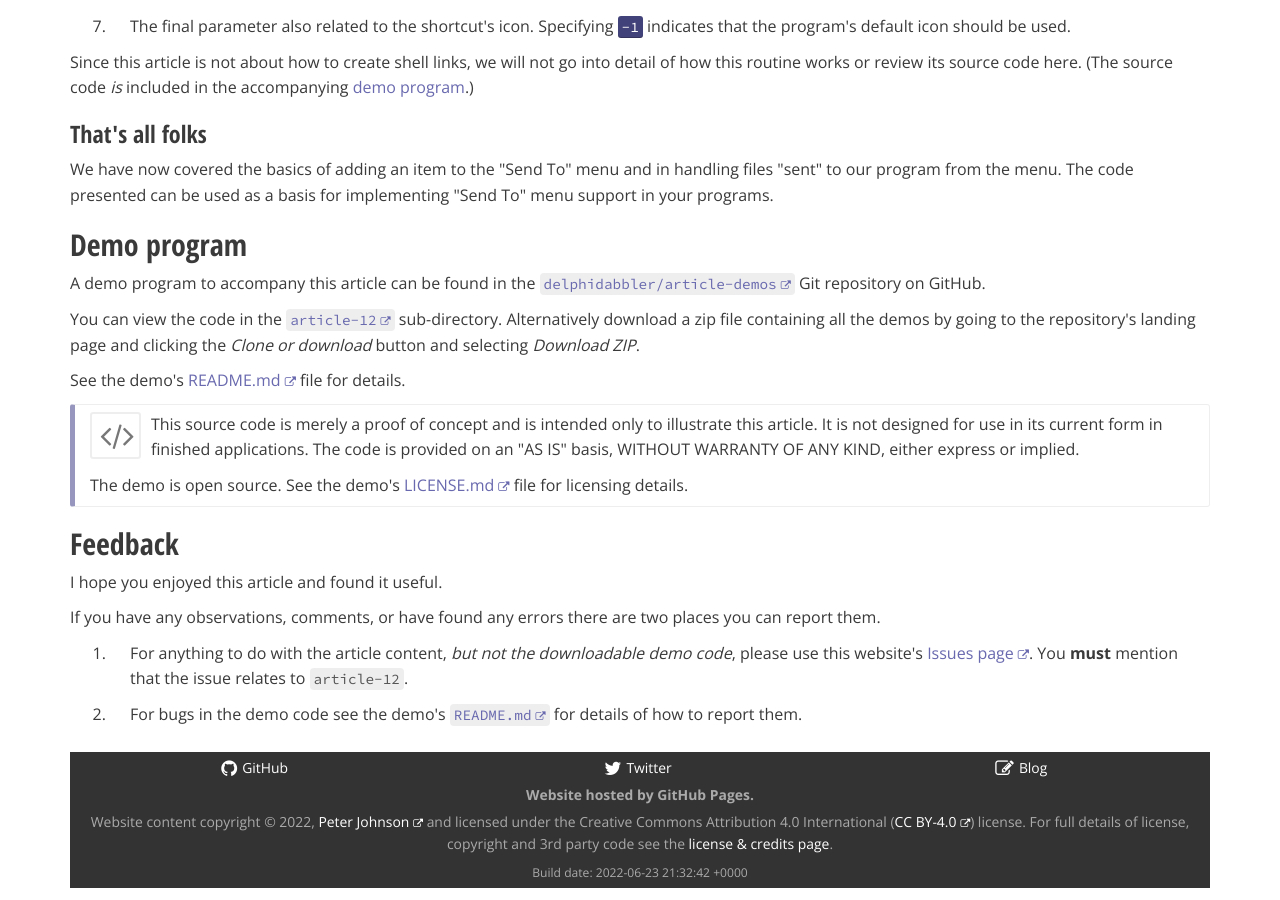
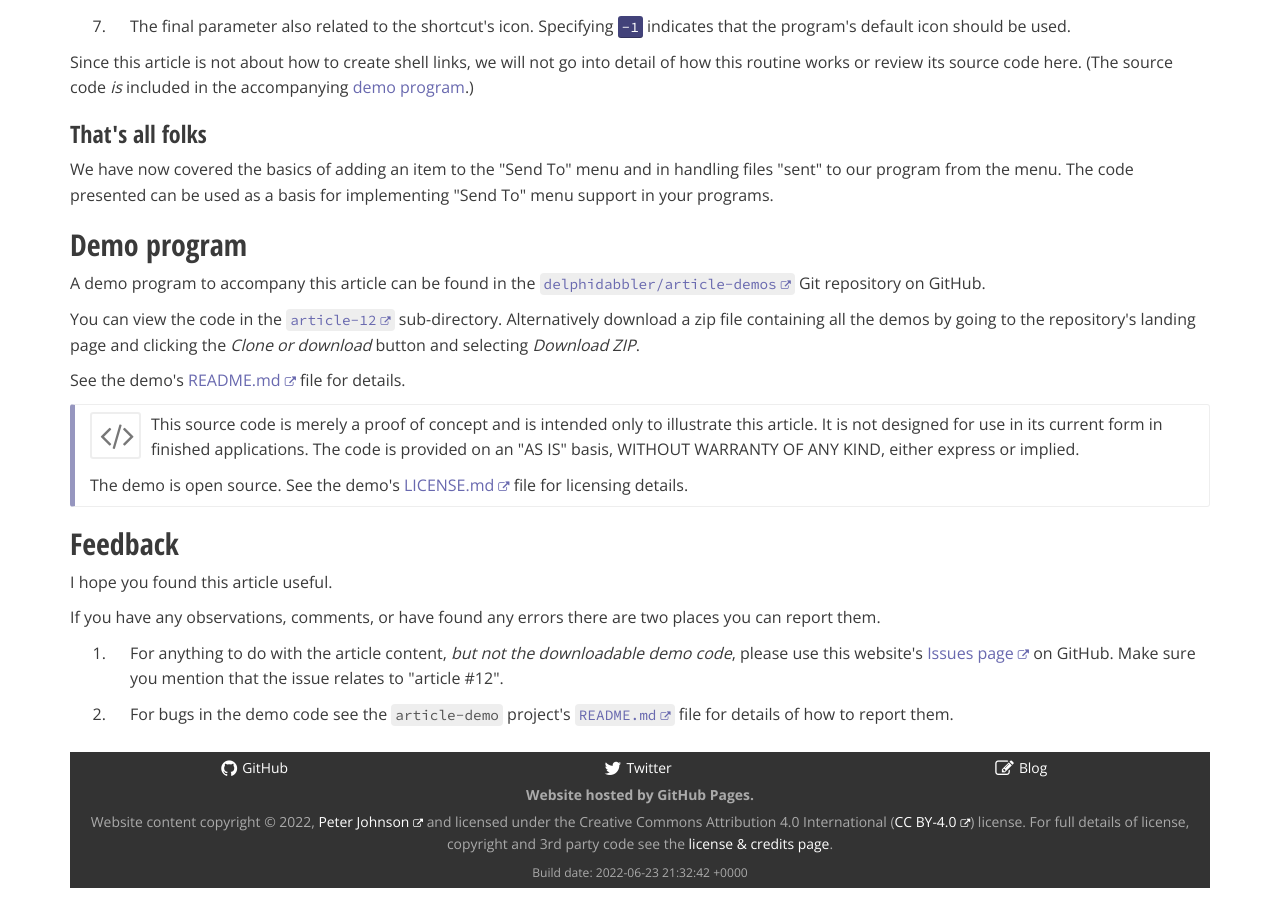
Before and after one commit to delphidabbler/delphidabbler.github.io, a Jekyll site: the page built from _articles/article-12.html, in a window 1280 px wide and 900 px high, scrolled down 2597 px. Built offline with Jekyll 4.4.1, drawn with Linux system fonts in a browser that asks for light colours; nearby versions of some CDN libraries; comment, search, counter and statistics services are not loaded.

Commit message:
Update article-12.html

```diff
--- a/_articles/article-12.html
+++ b/_articles/article-12.html
@@ -162,17 +162,18 @@
 
 <section id="feedback">
 
-    <h2>Feedback</h2>
+  <h2>Feedback</h2>
 
-    <p>I hope you enjoyed this article and found it useful.</p>
+  <p>I hope you found this article useful.</p>
 
-    <p>If you have any observations, comments, or have found any errors there are two places you can report them.</p>
+  <p>If you have any observations, comments, or have found any errors there are two places you can report them.</p>
 
-    <ol class="wide">
+  <ol class="wide">
 
-        <li>For anything to do with the article content, <em>but not the downloadable demo code</em>, please use this website's <a href="https://github.com/delphidabbler/delphidabbler.github.io/issues">Issues page</a>. You <strong>must</strong> mention that the issue relates to <code>article-12</code>.</li>
+    <li>For anything to do with the article content, <em>but not the downloadable demo code</em>, please use this website's <a href="https://github.com/delphidabbler/delphidabbler.github.io/issues">Issues page</a> on GitHub. Make sure you mention that the issue relates to &quot;article #12&quot;.</li>
 
-        <li>For bugs in the demo code see the demo's <code><a href="https://github.com/delphidabbler/article-demos/blob/master/README.md#bug-reports">README.md</a></code> for details of how to report them.</li>
-    </ol>
+    <li>For bugs in the demo code see the <code>article-demo</code> project's <code><a href="https://github.com/delphidabbler/article-demos/blob/master/README.md#bug-reports">README.md</a></code> file for details of how to report them.</li>
+
+  </ol>
 
 </section>
```
